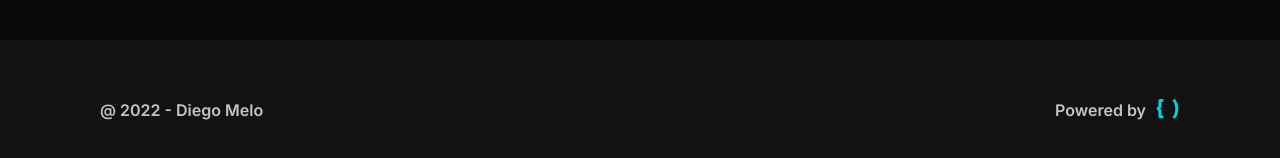
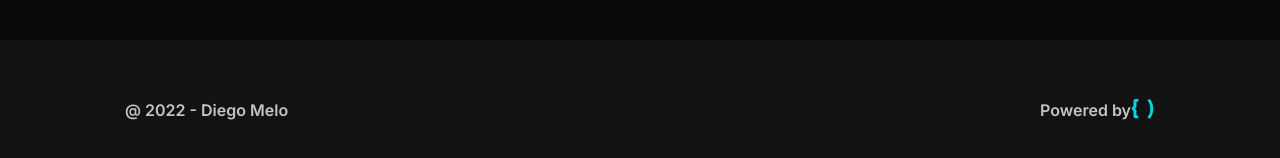
Before and after one commit to diego105xz/portfolio, a React (Create React App) app: page / in a window 1280 px wide. Shown: the part 4307-4465 px from the top of the page. Built offline with nearby package versions, Linux system fonts and the light colour scheme.

Commit message:
correcao menu hamburguer

```diff
--- a/src/Componentes/Rodape/index.js
+++ b/src/Componentes/Rodape/index.js
@@ -5,10 +5,10 @@ function Rodape(){
     return(
         <footer>
             <div className='rodape'>
-                <p>@ 2022 - Diego Melo</p>
-                <div>
-                    <p>Powered by</p>
-                    <img src={RodapeLogo} alt="Logo-rodape"/>
+                <p className='diego2022'>@ 2022 - Diego Melo</p>
+                <div >
+                    <p className='power'>Powered by</p>
+                    <img src={RodapeLogo} alt="Logo-rodape" className='rodape-logo'/>
                 </div>
             </div>
         </footer>
--- a/src/Componentes/Rodape/style.css
+++ b/src/Componentes/Rodape/style.css
@@ -12,12 +12,21 @@ footer{
     padding: 30px 0px 30px;
 }
 
-.rodape p{
-    color: #c4c4c4;
-    font-size: 16px;
-    padding-right: 10px;
-}
-
 .rodape div{
     display: flex;
 }
+
+.diego2022{
+    color: #c4c4c4;
+    font-size: 16px;
+    padding-left: 25px;
+}
+
+.rodape-logo{
+    padding-right: 25px;
+}
+
+.power{
+    color: #c4c4c4;
+    font-size: 16px;
+}
--- a/src/Componentes/Topo/style.css
+++ b/src/Componentes/Topo/style.css
@@ -99,7 +99,7 @@ nav a:hover{
 	}
 
 	nav{
-		margin-right: 50px;
+		margin-right: 25px;
 	}
 }
 /*
```
